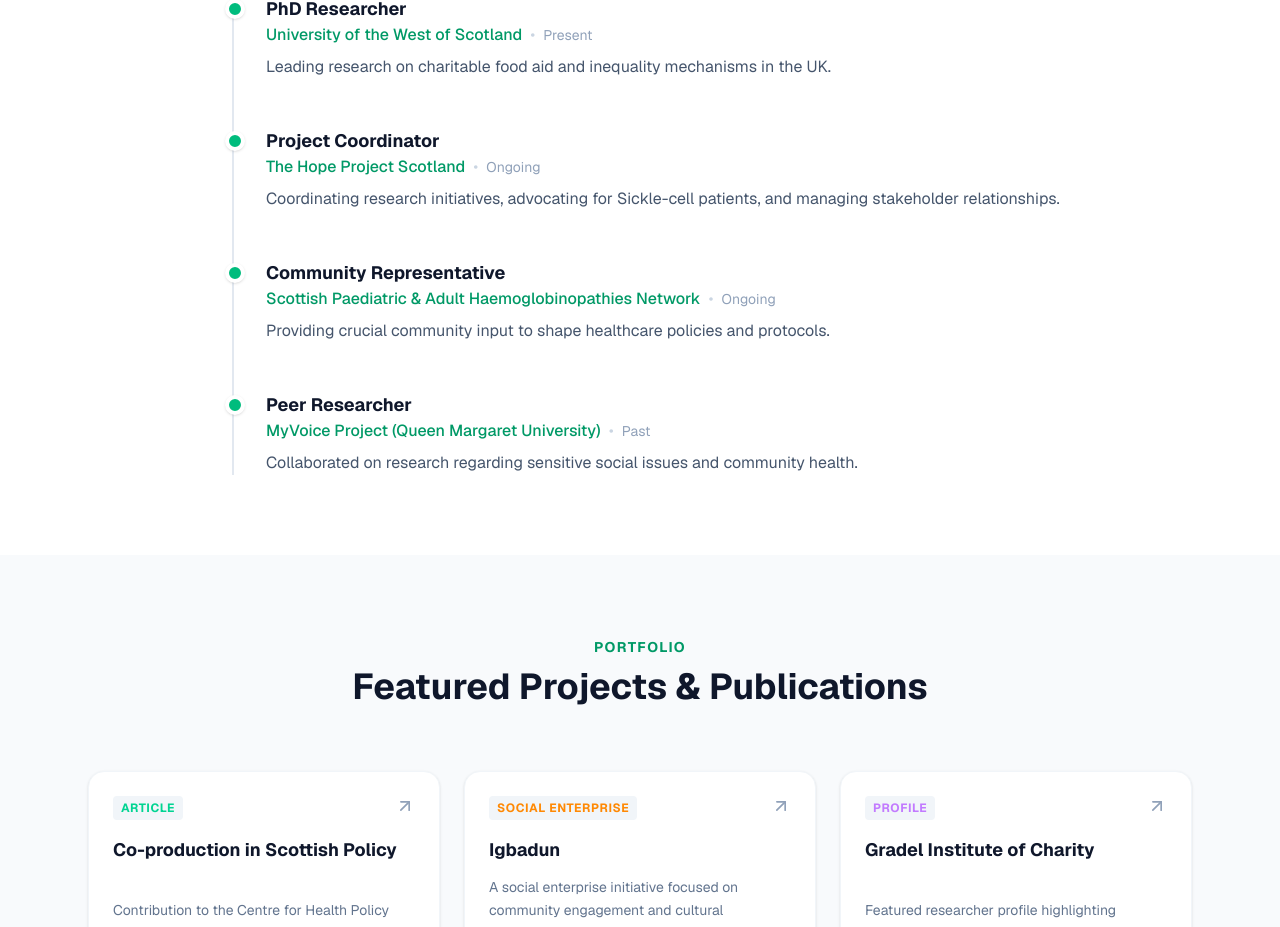
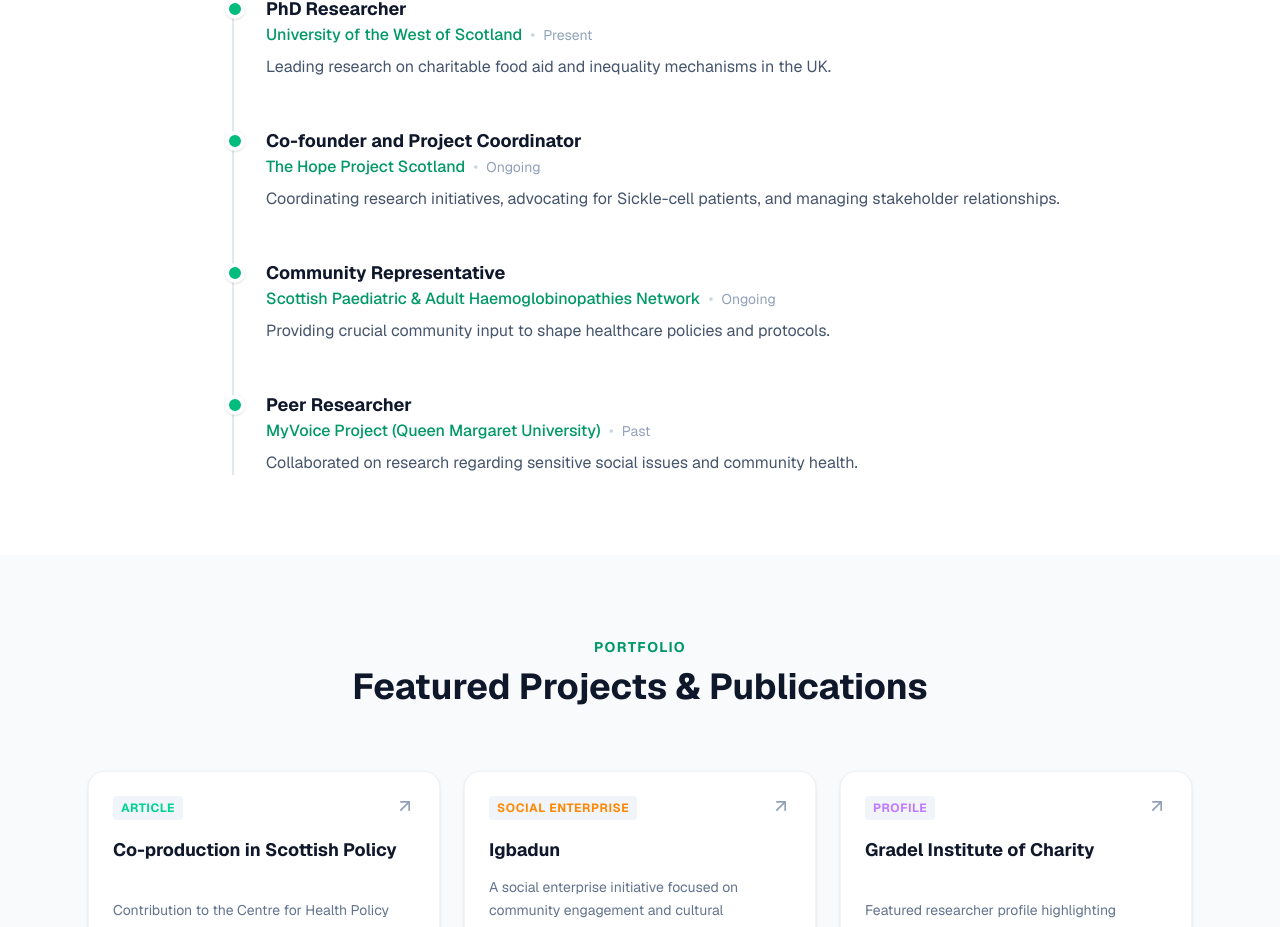
Before and after one commit to Olalekan-Oyedepo/Olalekan-Oyedepo-Website-Actual, a Next.js app: page / in a window 1280 px wide. Shown: the part 1695-2622 px from the top of the page. Built offline with nearby package versions, Linux system fonts and the light colour scheme.

Commit message:
Update role to include 'Co-founder' in TimelineItem

```diff
--- a/app/page.tsx
+++ b/app/page.tsx
@@ -267,7 +267,7 @@ const Portfolio: React.FC = () => {
             />
             <TimelineItem
               delay={200}
-              role="Project Coordinator"
+              role="Co-founder and Project Coordinator"
               org="The Hope Project Scotland"
               date="Ongoing"
               desc="Coordinating research initiatives, advocating for Sickle-cell patients, and managing stakeholder relationships."
```
